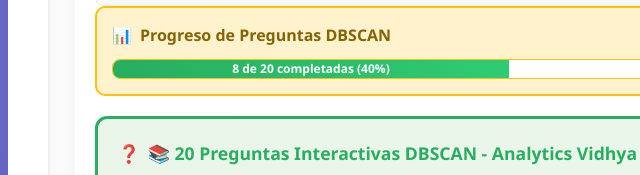
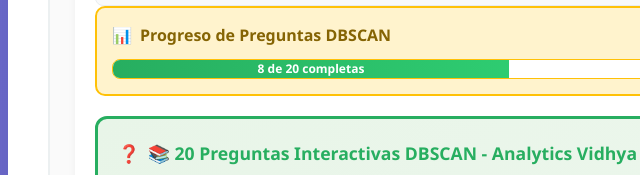
Before and after one commit to soportebq/aans, a plain HTML site: page index.html in a window 1280 px wide. Shown: the part 3105-3280 px from the top of the page, 32-672 px from the left. Drawn offline with Linux system fonts and the light colour scheme; a script that the page names is missing.

Commit message:
update index

```diff
--- a/index.html
+++ b/index.html
@@ -161,7 +161,7 @@
                         <div class="progress-section">
                             <div class="progress-title">Progreso de Preguntas DBSCAN</div>
                             <div class="progress-bar-container">
-                                <div class="progress-bar-fill">8 de 20 completadas (40%)</div>
+                                <div class="progress-bar-fill">8 de 20 completas</div>
                             </div>
                         </div>
 
```
